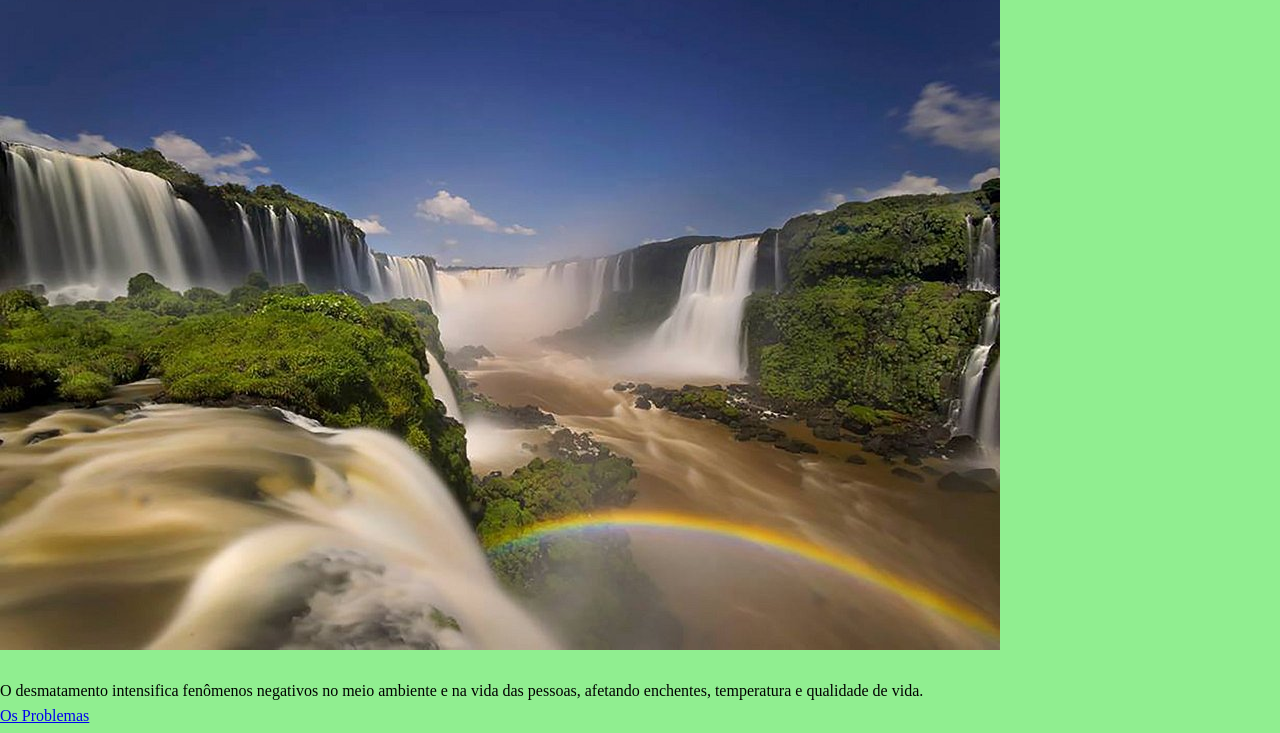
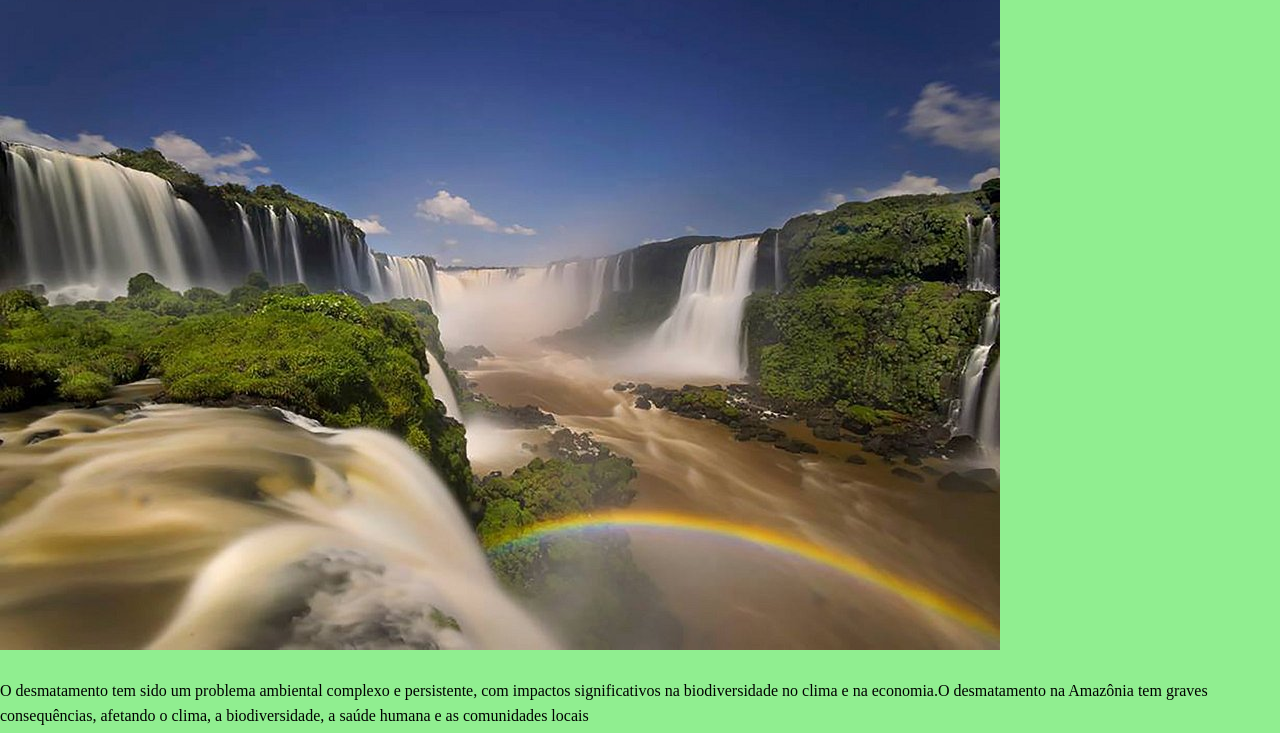
Before and after one commit to Isabellanunes10/agrinho, a plain HTML site: page index.html in a window 1280 px wide. Shown: the part 65-798 px from the top of the page. Drawn offline with Linux system fonts and the light colour scheme.

Commit message:
Update index.html

```diff
--- a/index.html
+++ b/index.html
@@ -10,7 +10,7 @@
     <header>
         <h1>Impacto do Desmatamento</h1>
         <img src="cataratas-do-iguacu.jpg" alt="Foto das Cataratas do Iguaçu, um lugar com muitas árvores e mata nativa preservada.">
-        <p>O desmatamento intensifica fenômenos negativos no meio ambiente e na vida das pessoas, afetando enchentes, temperatura e qualidade de vida.</p>
+        <p>O desmatamento tem sido um problema ambiental complexo e persistente, com impactos significativos na biodiversidade no clima e na economia.O desmatamento na Amazônia tem graves consequências, afetando o clima, a biodiversidade, a saúde humana e as comunidades locais</p>
         <nav>
             <body style="background-color:#90EE90;">
             <ul>
```
